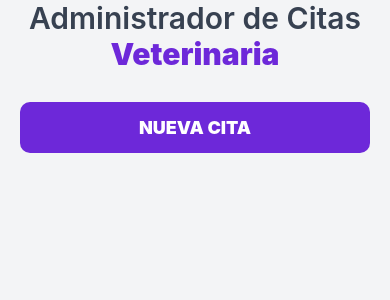
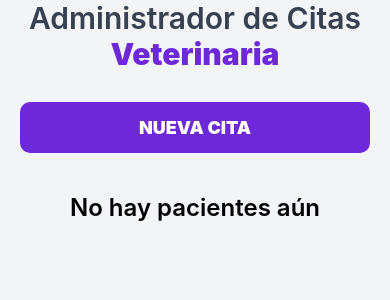
Before and after one commit to jaicabello/citas, a React Native app: screen / in a window 390 px wide. Shown: the top 300 px of the page. Built offline with nearby package versions, Linux system fonts and the light colour scheme.

Commit message:
Se agregan estilos para el flatlist

```diff
--- a/App.js
+++ b/App.js
@@ -1,9 +1,17 @@
 import React, {useState} from 'react';
-import {SafeAreaView, StyleSheet, Text, Pressable} from 'react-native';
+import {
+  SafeAreaView,
+  StyleSheet,
+  Text,
+  Pressable,
+  FlatList,
+} from 'react-native';
 import Formulario from './src/components/Formulario';
+import Paciente from './src/components/Paciente';
 
 const App = () => {
   const [showModal, setShowModal] = useState(false);
+  const [pacientes, setPacientes] = useState([]);
 
   const nuevaCitaHandler = () => {
     setShowModal(true);
@@ -17,7 +25,25 @@
       <Pressable onPress={nuevaCitaHandler} style={styles.btnNuevaCita}>
         <Text style={styles.btnTextoNuevaCita}>Nueva Cita</Text>
       </Pressable>
-      <Formulario showModal={showModal} setShowModal={setShowModal} />
+      {pacientes.length === 0 ? (
+        <Text style={styles.noPacientes}>No hay pacientes aún</Text>
+      ) : (
+        <FlatList
+          style={styles.listado}
+          data={pacientes}
+          keyExtractor={item => item.id}
+          renderItem={({item}) => {
+            console.log('renderItem: ', item);
+            return <Paciente item={item} />;
+          }}
+        />
+      )}
+      <Formulario
+        showModal={showModal}
+        setShowModal={setShowModal}
+        pacientes={pacientes}
+        setPacientes={setPacientes}
+      />
     </SafeAreaView>
   );
 };
@@ -51,6 +77,16 @@
     fontWeight: '900',
     textTransform: 'uppercase',
   },
+  noPacientes: {
+    marginTop: 40,
+    textAlign: 'center',
+    fontSize: 24,
+    fontWeight: '600',
+  },
+  listado: {
+    marginTop: 50,
+    marginHorizontal: 30,
+  },
 });
 
 export default App;
--- a/src/components/Formulario.js
+++ b/src/components/Formulario.js
@@ -12,7 +12,7 @@
 } from 'react-native';
 import DatePicker from 'react-native-date-picker';
 
-const Formulario = ({showModal, setShowModal}) => {
+const Formulario = ({showModal, setShowModal, pacientes, setPacientes}) => {
   const [paciente, setPaciente] = useState('');
   const [propietario, setPropietario] = useState('');
   const [email, setEmail] = useState('');
@@ -25,6 +25,27 @@
       Alert.alert('Error', 'Todos los campos son obligatorios', [{text: 'Ok'}]);
       return;
     }
+    const nuevoPaciente = {
+      id: Date.now(),
+      paciente,
+      propietario,
+      email,
+      telefono,
+      fecha,
+      sintomas,
+    };
+    setPacientes([...pacientes, nuevoPaciente]);
+    closeAndRefreshForm();
+  };
+
+  const closeAndRefreshForm = () => {
+    setShowModal(false);
+    setPaciente('');
+    setPropietario('');
+    setEmail('');
+    setSintomas('');
+    setTelefono('');
+    setFecha(new Date());
   };
 
   return (
--- /dev/null
+++ b/src/components/Paciente.js
@@ -0,0 +1,14 @@
+import React from 'react';
+import {Text, View, StyleSheet} from 'react-native';
+
+export const Paciente = ({item}) => {
+  const {paciente, fecha} = item;
+  return (
+    <View>
+      <Text>{paciente}</Text>
+      <Text>{fecha}</Text>
+    </View>
+  );
+};
+
+export default Paciente;
```
